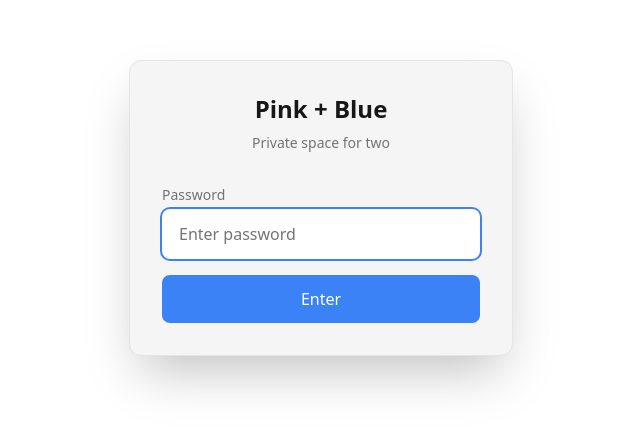
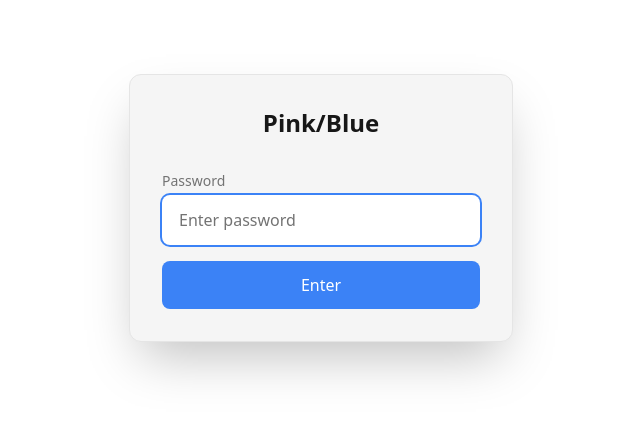
Before and after one commit to chrismorell37/cloud-messenger, a React (Vite) app: page / in a window 1280 px wide. Shown: the part 192-622 px from the top of the page, without its empty margins (319-959 px from the left). Built offline with nearby package versions, Linux system fonts and the light colour scheme.

Commit message:
Rename to Pink/Blue, remove subhead

```diff
--- a/index.html
+++ b/index.html
@@ -8,7 +8,7 @@
     <meta name="apple-mobile-web-app-capable" content="yes" />
     <meta name="apple-mobile-web-app-status-bar-style" content="default" />
     <meta name="robots" content="noindex, nofollow" />
-    <title>Pink + Blue</title>
+    <title>Pink/Blue</title>
     <style>
       /* Prevent flash of different background */
       html, body { background-color: #ffffff; }
--- a/src/App.tsx
+++ b/src/App.tsx
@@ -55,7 +55,7 @@ function App() {
       <header className="sticky top-0 z-20 bg-dark-bg/90 backdrop-blur-sm border-b border-dark-border">
         <div className="max-w-4xl mx-auto px-4 py-3 flex items-center justify-between">
           <h1 className="text-lg font-semibold text-dark-text">
-            Pink + Blue
+            Pink/Blue
           </h1>
 
           <button
--- a/src/components/AuthForm.tsx
+++ b/src/components/AuthForm.tsx
@@ -35,12 +35,9 @@ export default function AuthForm({ onSuccess }: AuthFormProps) {
         <div className="bg-dark-surface rounded-xl p-8 shadow-2xl border border-dark-border">
           {/* Header */}
           <div className="text-center mb-8">
-            <h1 className="text-2xl font-bold text-dark-text mb-2">
-              Pink + Blue
+            <h1 className="text-2xl font-bold text-dark-text">
+              Pink/Blue
             </h1>
-            <p className="text-dark-muted text-sm">
-              Private space for two
-            </p>
           </div>
 
           {/* Form */}
```
